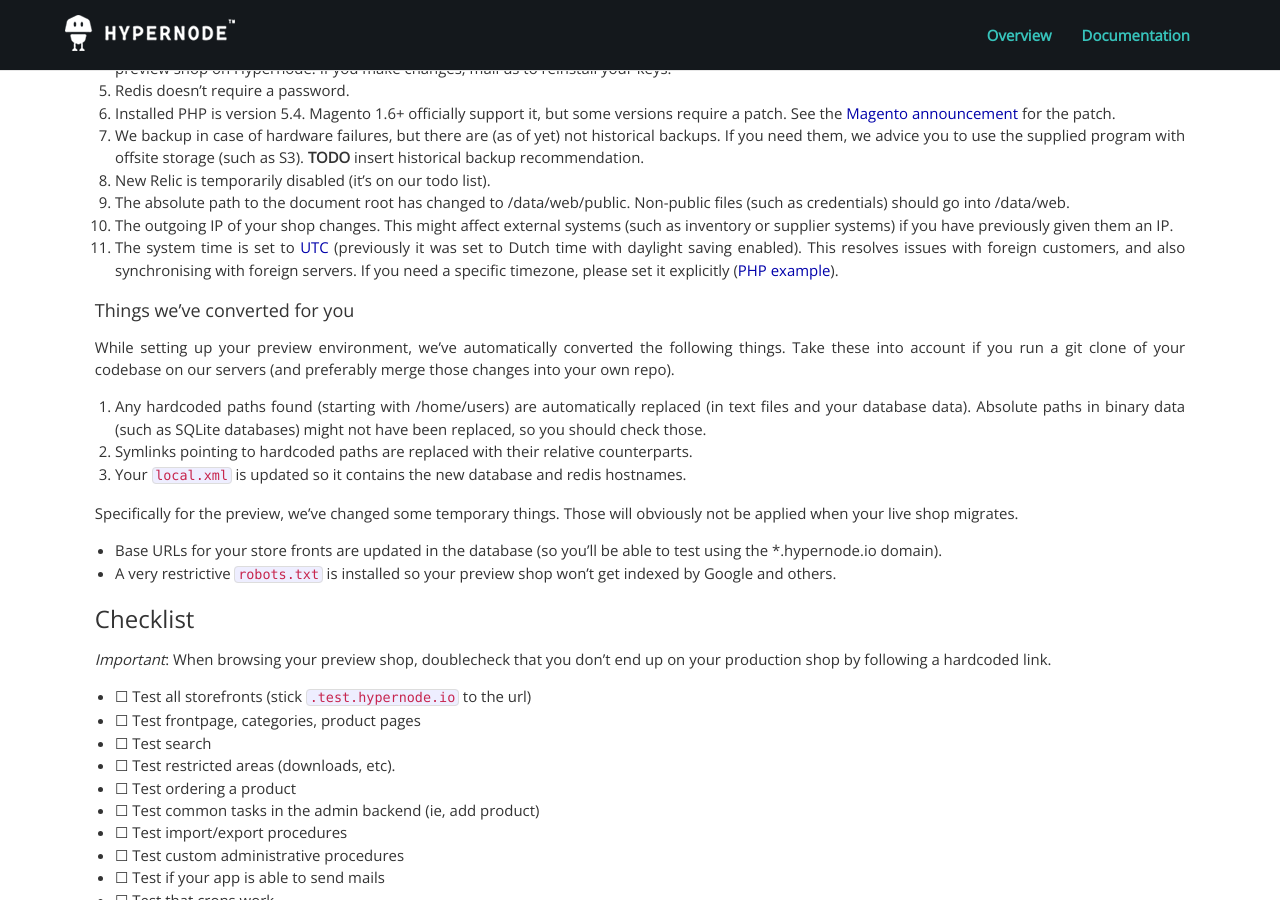
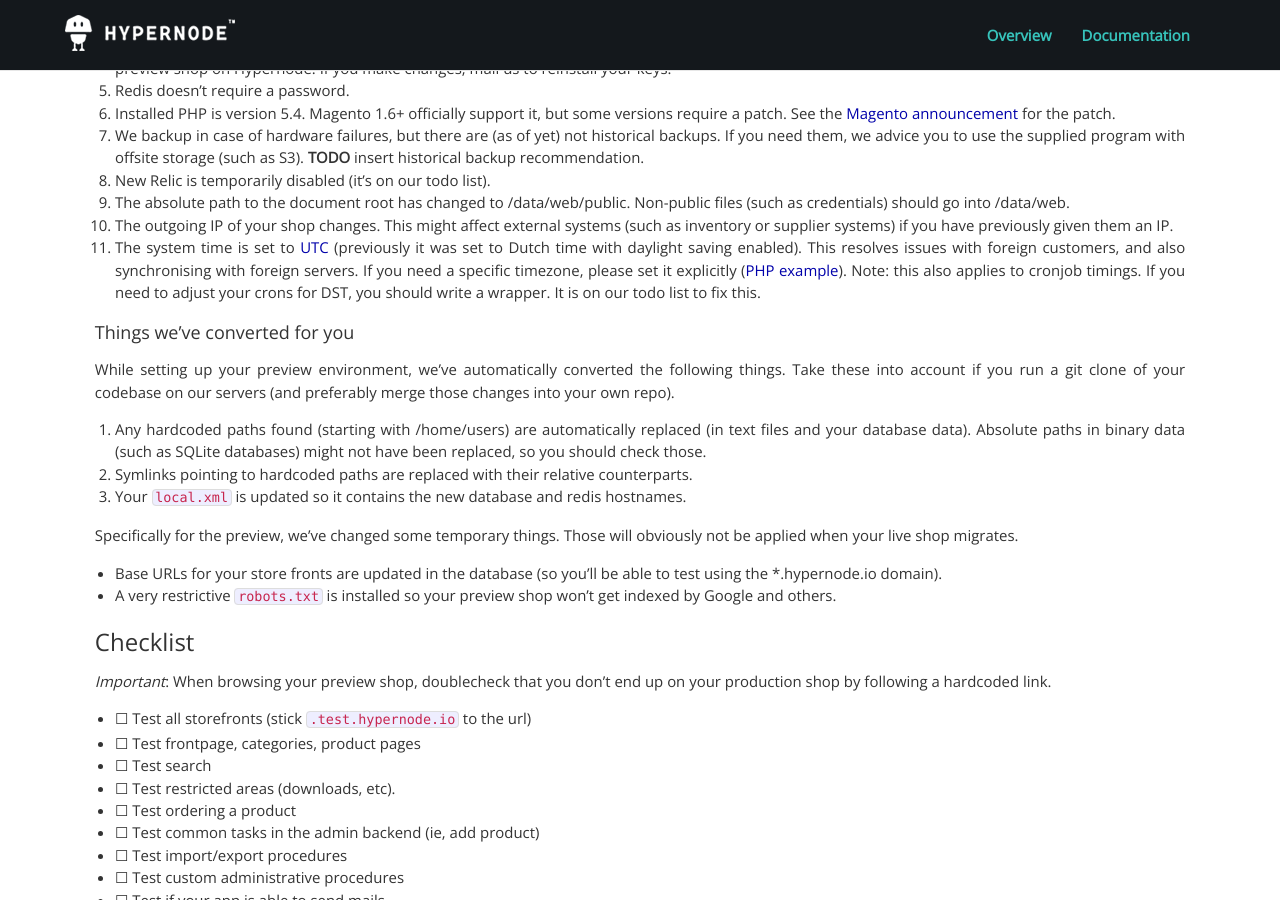
Before and after one commit to damnlie/hypernode.github.io, a Jekyll site: the page built from _posts/2014-02-13-preview-instructions.md, in a window 1280 px wide and 900 px high, scrolled down 973 px. Built offline with Jekyll 4.4.1, drawn with Linux system fonts in a browser that asks for light colours; nearby versions of some CDN libraries; Markdown is read by kramdown in place of the engine named in the settings; a script that is not in the unit is left out.

Commit message:
Added note about UTC and cronjobs

```diff
--- a/_posts/2014-02-13-preview-instructions.md
+++ b/_posts/2014-02-13-preview-instructions.md
@@ -46,7 +46,7 @@
 1. New Relic is temporarily disabled (it's on our todo list).
 1. The absolute path to the document root has changed to /data/web/public. Non-public files (such as credentials) should go into /data/web.
 1. The outgoing IP of your shop changes. This might affect external systems (such as inventory or supplier systems) if you have previously given them an IP.
-1. The system time is set to [UTC](http://en.wikipedia.org/wiki/Coordinated_Universal_Time) (previously it was set to Dutch time with daylight saving enabled). This resolves issues with foreign customers, and also synchronising with foreign servers. If you need a specific timezone, please set it explicitly ([PHP example](http://nl1.php.net/manual/en/function.date-default-timezone-set.php)).
+1. The system time is set to [UTC](http://en.wikipedia.org/wiki/Coordinated_Universal_Time) (previously it was set to Dutch time with daylight saving enabled). This resolves issues with foreign customers, and also synchronising with foreign servers. If you need a specific timezone, please set it explicitly ([PHP example](http://nl1.php.net/manual/en/function.date-default-timezone-set.php)). Note: this also applies to cronjob timings. If you need to adjust your crons for DST, you should write a wrapper. It is on our todo list to fix this.
 
 #### Things we've converted for you
 
```
